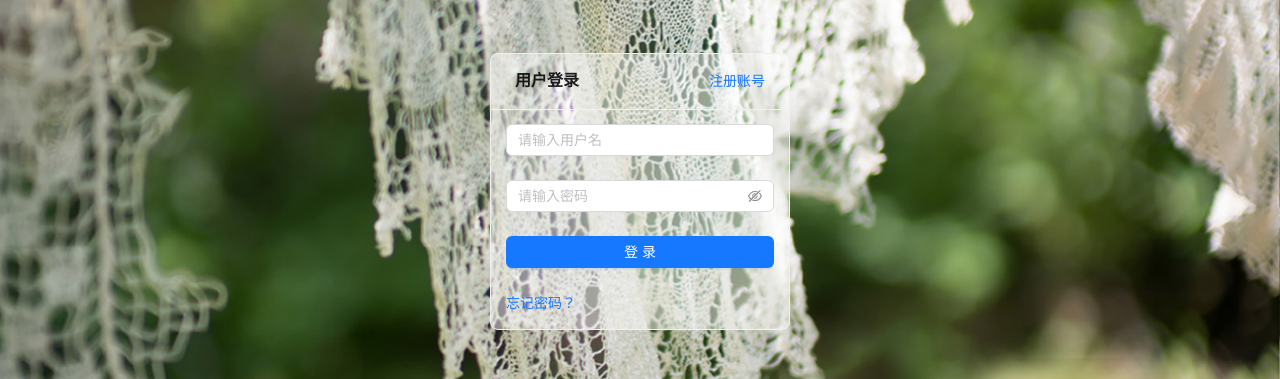
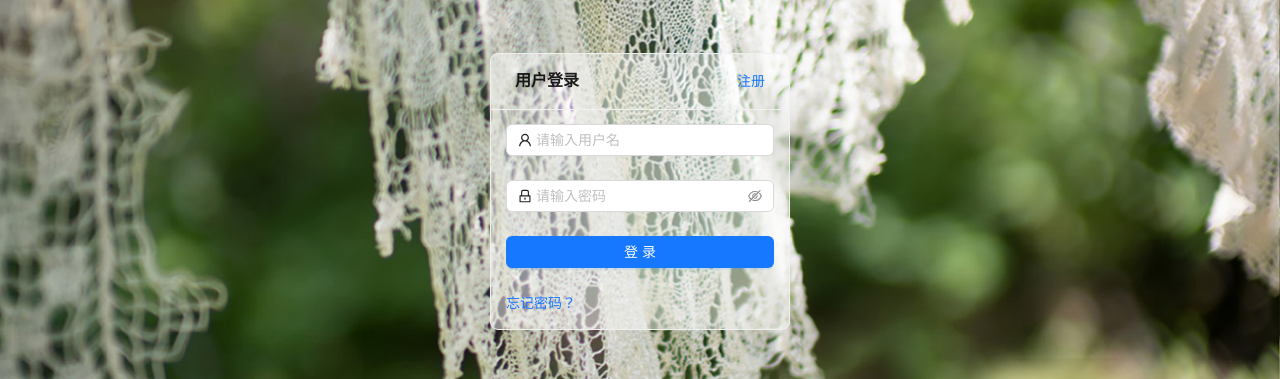
Before and after one commit to yp-yuki/project-electronic, a React (Vite) app: page /login in a window 1280 px wide. Shown: the part 209-588 px from the top of the page. Built offline with nearby package versions, Linux system fonts and the light colour scheme.

Commit message:
登录注册校验

```diff
--- a/src/api/index.ts
+++ b/src/api/index.ts
@@ -1,2 +1,2 @@
-export { cartsApi } from './mock/carts'
-export { productApi } from './mock/products'
+export { cartsApi } from './carts'
+export { productApi } from './products'
--- a/src/api/mock/products.ts
+++ b/src/api/products.ts
@@ -1,5 +1,5 @@
 import type { ApiResponse, GetProductsParam, Product } from '@/types/apiType'
-import mockProductsData from './data/products.json'
+import mockProductsData from './mock/products.json'
 
 export const mockProducts: Product[] = mockProductsData
 
--- /dev/null
+++ b/src/features/Auth/Login/index.tsx
@@ -0,0 +1,32 @@
+import { Form, Input, Button } from 'antd'
+import { LockOutlined, UserOutlined } from '@ant-design/icons'
+import { userValidator } from '@/utils/validators'
+
+const Login = () => {
+	return (
+		<Form layout="horizontal">
+			<Form.Item
+				name="username"
+				rules={userValidator.usernameRules}
+                validateFirst
+			>
+				<Input prefix={<UserOutlined />} placeholder="请输入用户名" />
+			</Form.Item>
+
+			<Form.Item
+				name="password"
+				rules={userValidator.passwordRules}
+                validateFirst
+			>
+				<Input.Password prefix={<LockOutlined />} placeholder="请输入密码" />
+			</Form.Item>
+
+			<Form.Item>
+				<Button type="primary" htmlType="submit" block>
+					登录
+				</Button>
+			</Form.Item>
+		</Form>
+	)
+}
+export default Login
--- /dev/null
+++ b/src/features/Auth/Register/index.tsx
@@ -0,0 +1,55 @@
+import { Form, Input, Button } from 'antd'
+import { LockOutlined, UserOutlined } from '@ant-design/icons'
+import { userValidator } from '@/utils/validators'
+
+const Register = () => {
+	return (
+		<Form layout="horizontal">
+			<Form.Item
+				name="username"
+				rules={userValidator.usernameRules}
+                validateFirst
+			>
+				<Input prefix={<UserOutlined />} placeholder="请输入用户名" />
+			</Form.Item>
+
+			<Form.Item
+				name="password"
+				rules={userValidator.passwordRules}
+                validateFirst
+			>
+				<Input.Password prefix={<LockOutlined />} placeholder="请输入密码" />
+			</Form.Item>
+
+			<Form.Item
+				name="confirmPassword"
+				rules={[
+					{
+						required: true,
+						message: '请再次输入密码'
+					},
+					({ getFieldValue }) => ({
+						validator(_, value) {
+							if (!value || getFieldValue('password') === value) {
+								return Promise.resolve()
+							}
+							return Promise.reject(new Error('两次输入的密码不一致'))
+						}
+					})
+				]}
+			>
+				<Input.Password
+					prefix={<LockOutlined />}
+					placeholder="请再次输入密码"
+				/>
+			</Form.Item>
+
+			<Form.Item>
+				<Button type="primary" htmlType="submit" block>
+					注册
+				</Button>
+			</Form.Item>
+		</Form>
+	)
+}
+export default Register
--- a/src/features/Auth/index.tsx
+++ b/src/features/Auth/index.tsx
@@ -1,30 +1,24 @@
+import { Card } from 'antd'
 import styles from './index.module.scss'
-import { Card, Form, Input, Button } from 'antd'
+import Login from './Login'
+import { useState } from 'react'
+import Register from './Register'
 
-const Login = () => {
+const LoginPage = () => {
+	const [isRegister, setIsRegister] = useState<boolean>(false)
+	const handleRegister = () => {
+		setIsRegister(!isRegister)
+	}
 	return (
 		<div className={styles.login}>
 			<Card
-				title="用户登录"
+				title={isRegister ? '注册账号' : '用户登录'}
 				style={{ width: 300 }}
-				extra={<a href="#">注册账号</a>}
+				extra={
+					<a onClick={handleRegister}>{isRegister ? '登录' : '注册'}</a>
+				}
 			>
-				<Form layout="horizontal">
-					<Form.Item  name="username">
-						<Input placeholder="请输入用户名" />
-					</Form.Item>
-
-					<Form.Item name="password">
-						<Input.Password placeholder="请输入密码" />
-					</Form.Item>
-
-					<Form.Item>
-						<Button type="primary" htmlType="submit" block>
-							登录
-						</Button>
-					</Form.Item>
-				</Form>
-
+				{isRegister ? <Register /> : <Login />}
 				<div className="auth-links">
 					<a href="#">忘记密码？</a>
 				</div>
@@ -32,4 +26,4 @@ const Login = () => {
 		</div>
 	)
 }
-export default Login
+export default LoginPage
--- /dev/null
+++ b/src/utils/validators.ts
@@ -0,0 +1,20 @@
+export const userValidator = {
+	usernameRules: [
+		{ required: true, message: '请输入用户名!' },
+		{ min: 4, message: '用户名至少4个字符' },
+		{ max: 10, message: '用户名不能超过10个字符' },
+		{
+			pattern: /^[\u4e00-\u9fa5a-zA-Z0-9_]+$/,
+			message: '用户名只能包含汉字、字母、数字和下划线!'
+		}
+	],
+	passwordRules: [
+		{ required: true, message: '请输入密码!' },
+		{ min: 6, message: '密码至少6个字符' },
+		{ max: 16, message: '密码不能超过16个字符' },
+		{
+			pattern: /^(?=.*[a-z])(?=.*[A-Z])(?=.*\d)(?=.*[.!@])[a-zA-Z\d.!@]+$/,
+			message: '密码必须包含大小写字母、数字和特殊符号(.!@)!'
+		}
+	]
+}
```
Also changed, not shown: src/api/carts.ts (renamed from src/api/mock/carts.ts), src/api/mock/products.json (renamed from src/api/mock/data/products.json).
